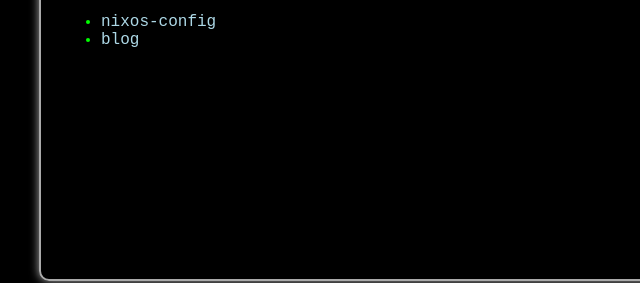
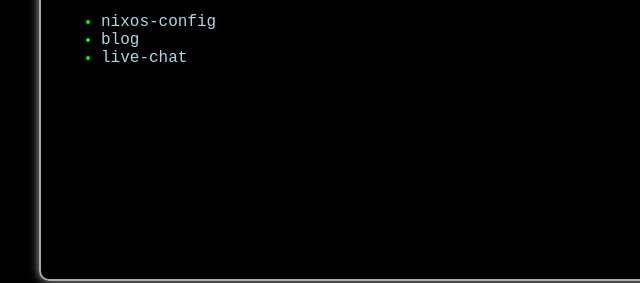
Before and after one commit to nnguyy/portfolio, a plain HTML site: page index.html in a window 1280 px wide. Shown: the part 358-641 px from the top of the page, 99-739 px from the left. Drawn offline with Linux system fonts and the light colour scheme.

Commit message:
manual commit

```diff
--- a/index.html
+++ b/index.html
@@ -23,6 +23,7 @@
         <ul>
             <li><a href="https://github.com/nnguyy/nixos-config" target="_blank">nixos-config</a></li>
             <li><a href="https://nnguyy.github.io/blog/" target="_blank">blog</a></li>
+            <li><a href="https://live-chat-50to.onrender.com/" target="_blank">live-chat</a></li>
         </ul>
     </div>
 </body>
```
